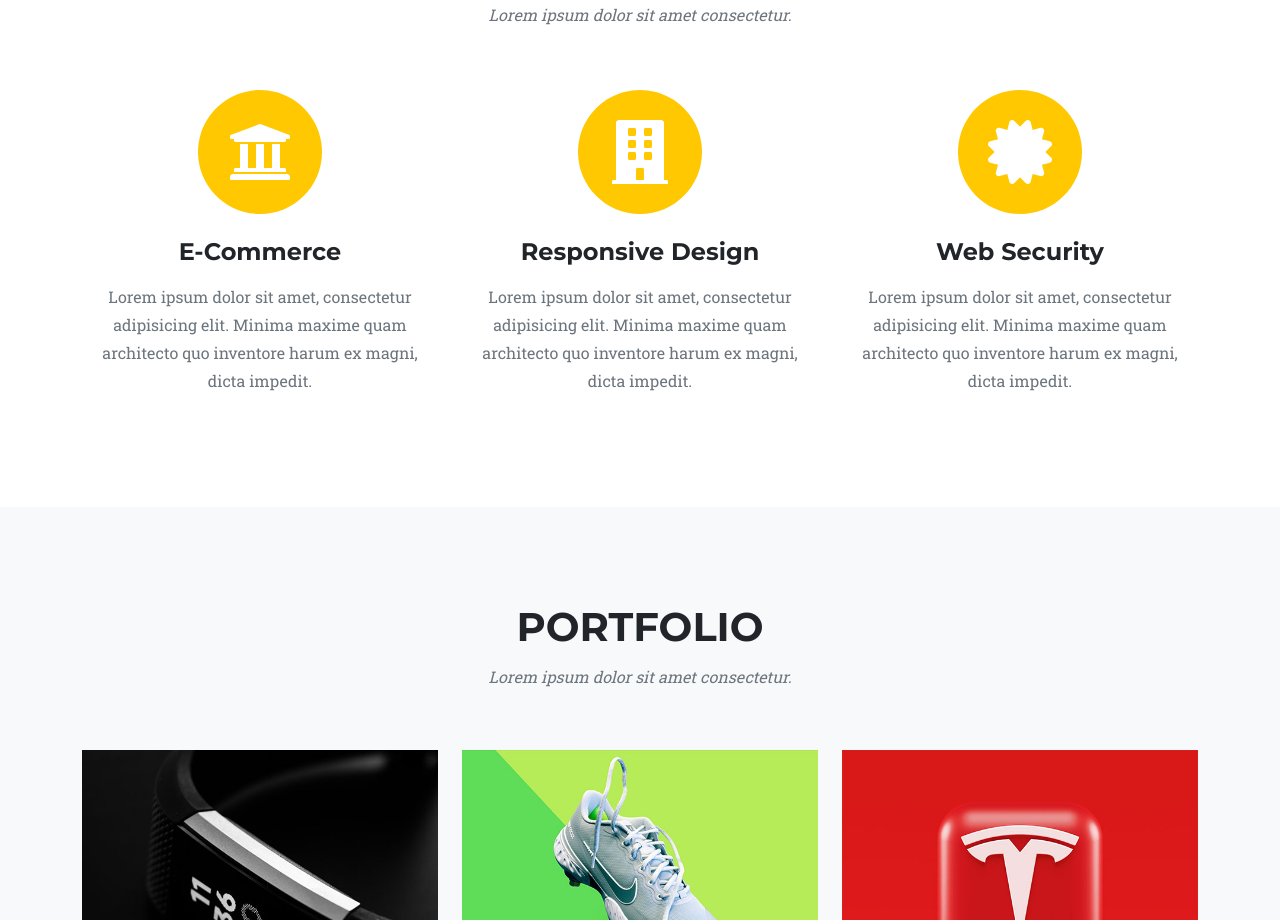
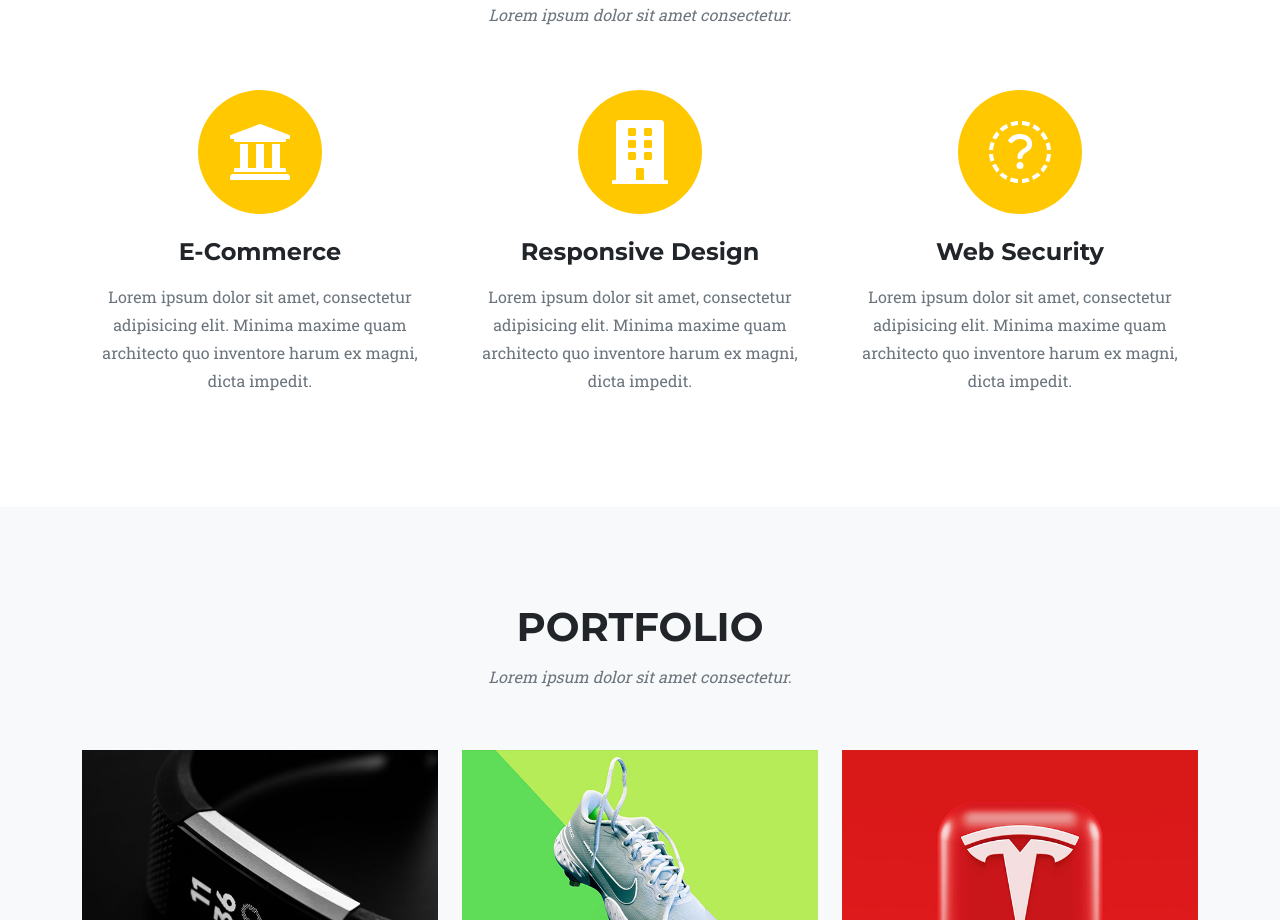
Before and after one commit to carlotanavarro/carlotanavarro, a plain HTML site: page index.html in a window 1280 px wide. Shown: the part 900-1820 px from the top of the page. Drawn offline with nearby package versions, Linux system fonts and the light colour scheme.

Commit message:
Update index.html
emoticono

```diff
--- a/index.html
+++ b/index.html
@@ -71,7 +71,7 @@
                     <div class="col-md-4">
                         <span class="fa-stack fa-4x">
                             <i class="fas fa-circle fa-stack-2x text-primary"></i>
-                            <i class="fas fa-certificate fa-stack-1x fa-inverse"></i>
+                            <i class="fas fa-degree fa-stack-1x fa-inverse"></i>
                         </span>
                         <h4 class="my-3">Web Security</h4>
                         <p class="text-muted">Lorem ipsum dolor sit amet, consectetur adipisicing elit. Minima maxime quam architecto quo inventore harum ex magni, dicta impedit.</p>
```
